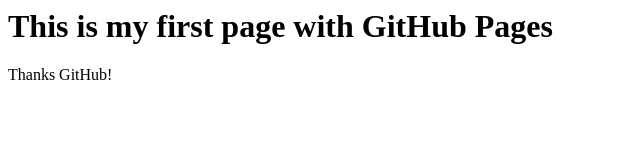
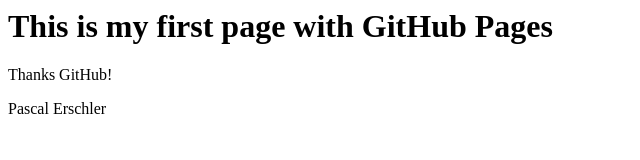
Before and after one commit to Kallisto31/32MIT, a plain HTML site: page index.html in a window 1280 px wide. Shown: the whole page, without its empty margins (0-640 px from the left). Drawn offline with Linux system fonts and the light colour scheme.

Commit message:
Update index.html

```diff
--- a/index.html
+++ b/index.html
@@ -1,4 +1,5 @@
 <html>
 <h1>This is my first page with GitHub Pages</h1>
 <p>Thanks GitHub!</p>
+<p>Pascal Erschler</p>
 </html>
```
